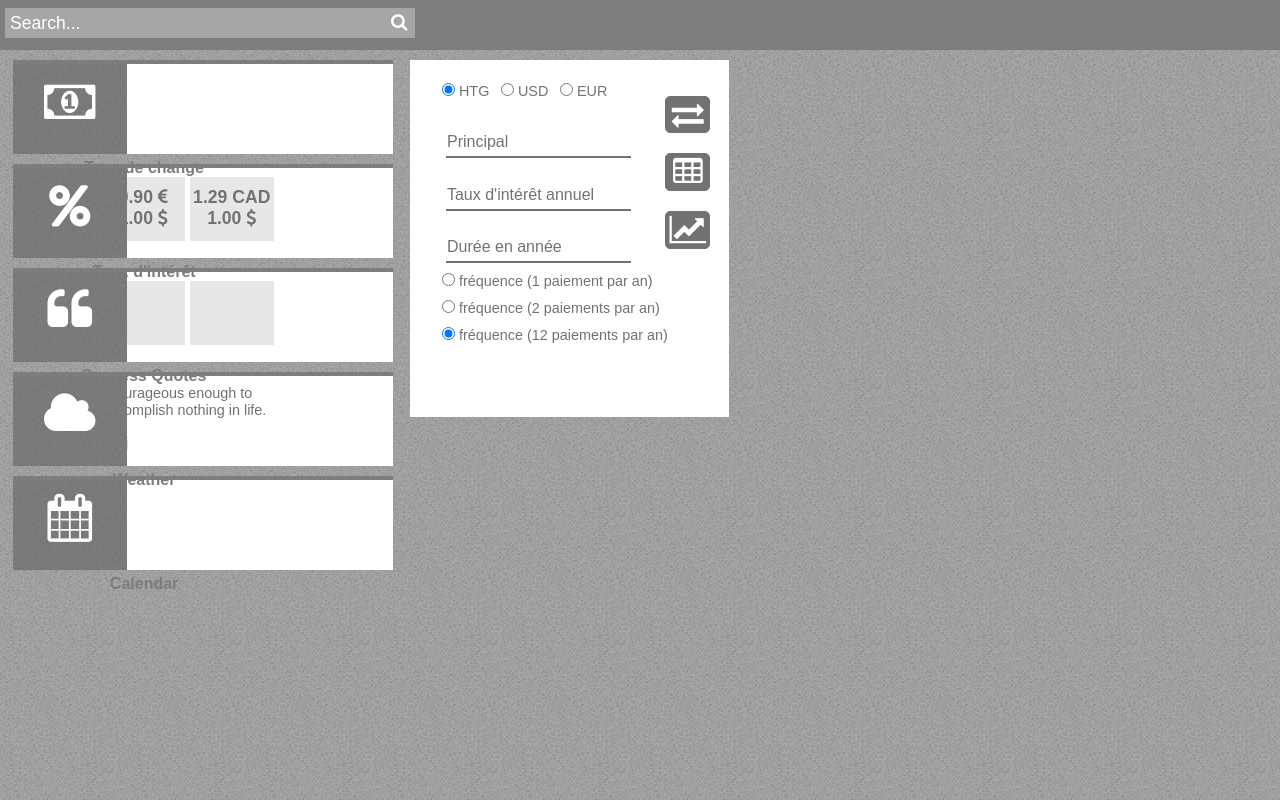
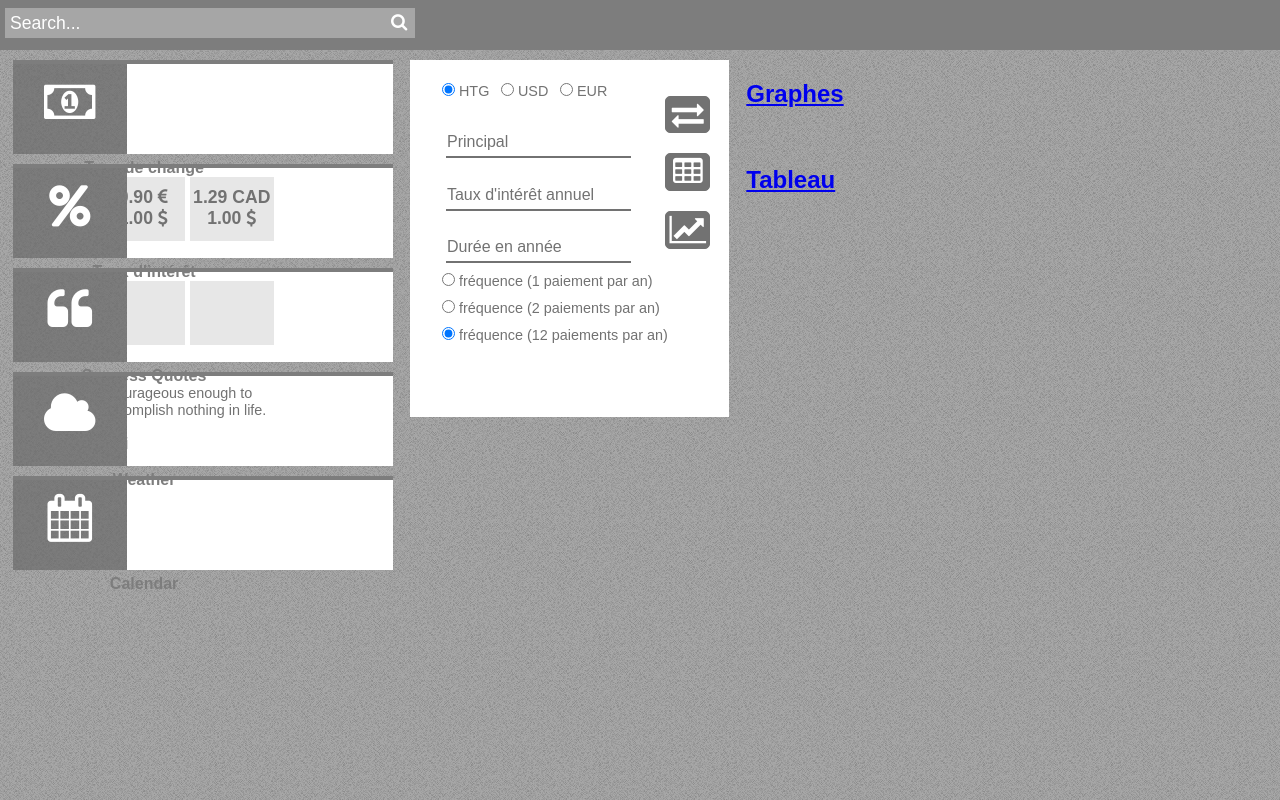
Before and after one commit to arnaudcasame/loanDashboard, a plain HTML site: page index.html in a window 1280 px wide. Drawn offline with nearby package versions, Linux system fonts and the light colour scheme.

Commit message:
Implements the accordion layout in the analyse section

```diff
--- a/index.html
+++ b/index.html
@@ -146,7 +146,13 @@
 		</div>
 
 		<div id="analyse">
-			<div id="canvas-holder"></div>
+			<section id='section1'>
+				<h2><a href="#section1">Graphes</a></h2>
+				<div id="canvas-holder"></div>
+			</section>
+			<section id='section2'>
+				<h2 id='tablo'><a href="#section2">Tableau</a></h2>
+			</section>
 		</div>
 
 
```
